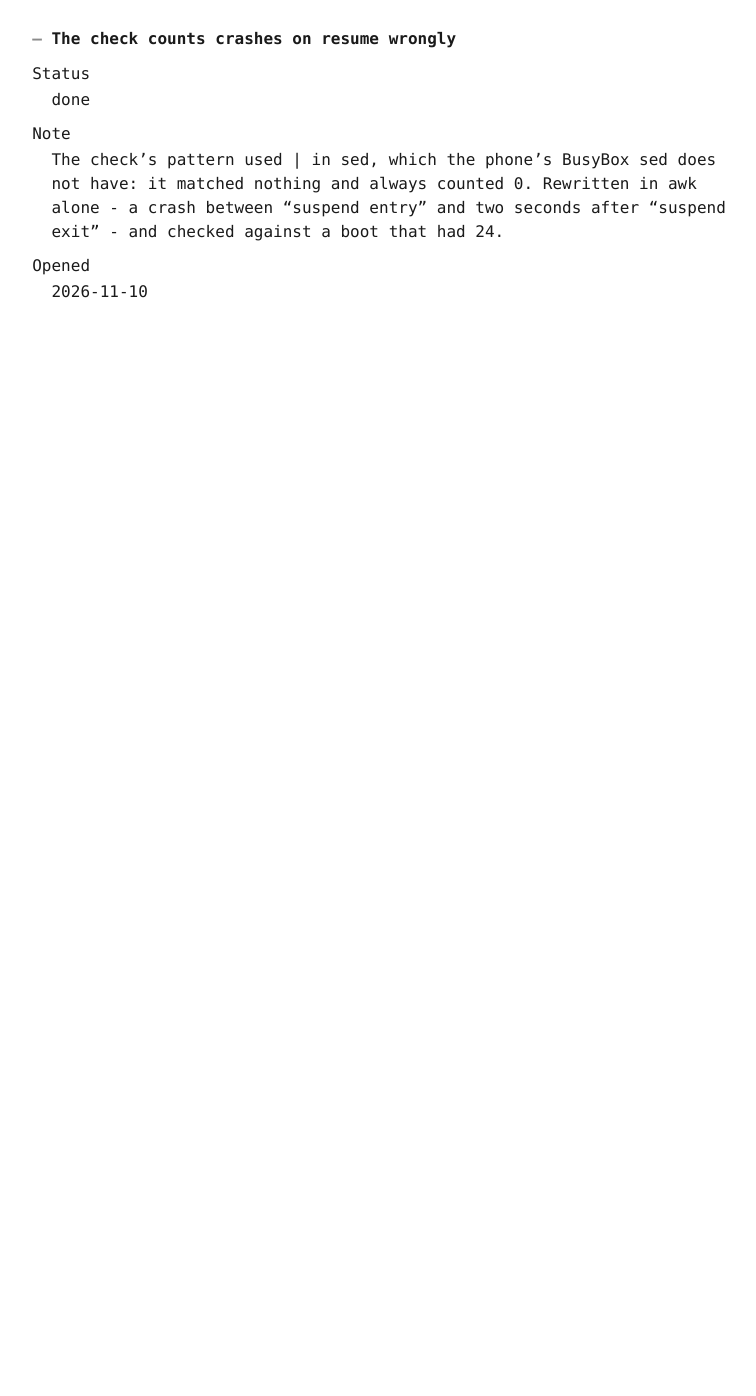
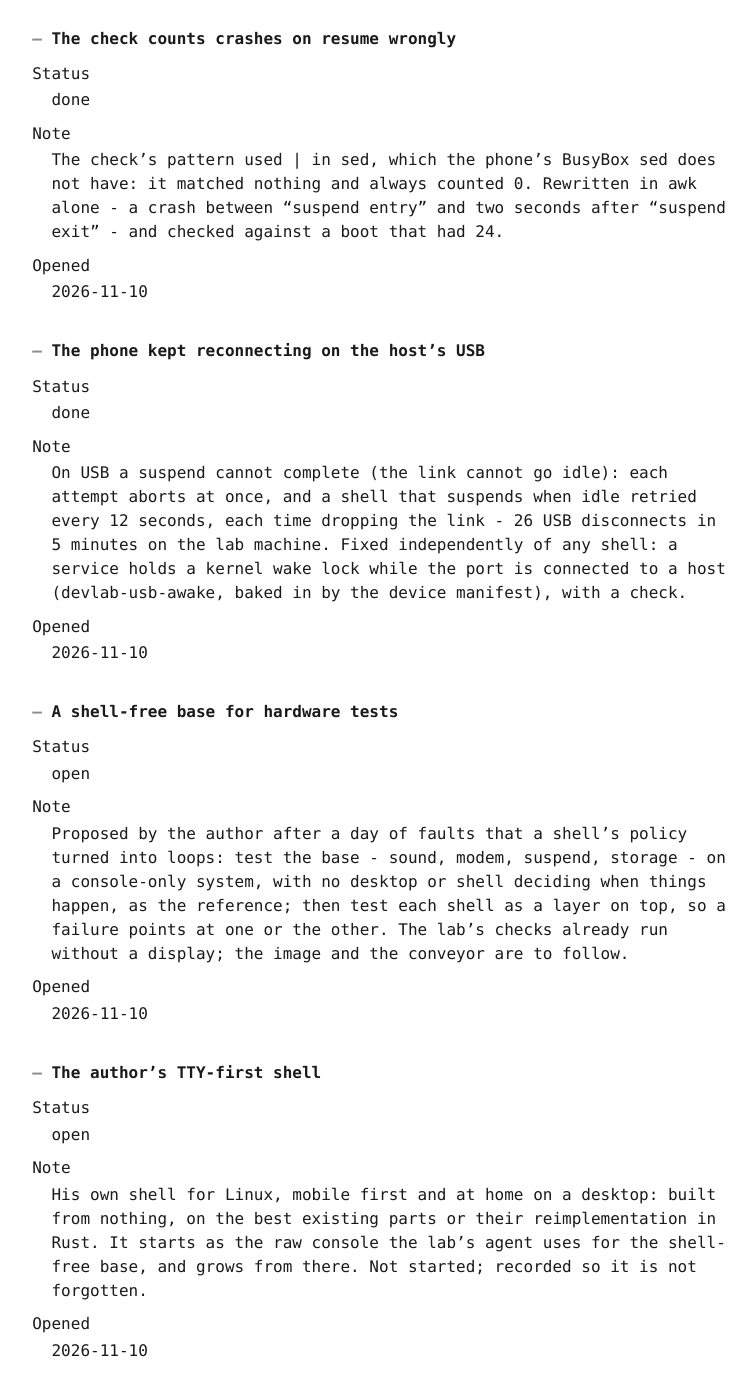
Before and after one commit to linux-phone-oco/docs, a Jekyll site: the page built from docs/backlog.md, in a window 1280 px wide and 1400 px high, scrolled down 9722 px. Shown: the top 1396 px of the window, without its empty margins (261-1017 px from the left). Built offline with Jekyll 4.4.1, drawn with Linux system fonts in a browser that asks for light colours; our own code applies the rules of GitHub Pages for plain Markdown files; before the commit the page ends 10142 px from its top, so only the background shows below that.

Commit message:
feat(data): the USB flapping fixed; a shell-free base and the TTY-first shell recorded (#47)
Co-authored-by: lab-agent-session <agent@creation-guidelines>

```diff
--- a/docs/backlog.md
+++ b/docs/backlog.md
@@ -285,3 +285,42 @@ Note
 
 Opened
 : 2026-11-10
+
+
+<a id="usb-flapping-on-suspend"></a>
+### The phone kept reconnecting on the host's USB
+
+Status
+: done
+
+Note
+: On USB a suspend cannot complete (the link cannot go idle): each attempt aborts at once, and a shell that suspends when idle retried every 12 seconds, each time dropping the link - 26 USB disconnects in 5 minutes on the lab machine. Fixed independently of any shell: a service holds a kernel wake lock while the port is connected to a host (devlab-usb-awake, baked in by the device manifest), with a check.
+
+Opened
+: 2026-11-10
+
+
+<a id="shell-free-base"></a>
+### A shell-free base for hardware tests
+
+Status
+: open
+
+Note
+: Proposed by the author after a day of faults that a shell's policy turned into loops: test the base - sound, modem, suspend, storage - on a console-only system, with no desktop or shell deciding when things happen, as the reference; then test each shell as a layer on top, so a failure points at one or the other. The lab's checks already run without a display; the image and the conveyor are to follow.
+
+Opened
+: 2026-11-10
+
+
+<a id="tty-first-shell"></a>
+### The author's TTY-first shell
+
+Status
+: open
+
+Note
+: His own shell for Linux, mobile first and at home on a desktop: built from nothing, on the best existing parts or their reimplementation in Rust. It starts as the raw console the lab's agent uses for the shell-free base, and grows from there. Not started; recorded so it is not forgotten.
+
+Opened
+: 2026-11-10
```
Also changed, not shown: data/backlog.json (+3 -0 lines), docs/index.md (+1 -1 lines).
